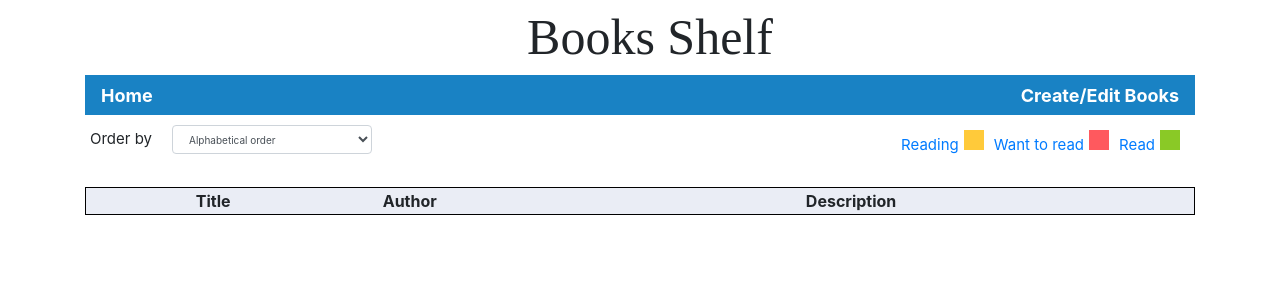
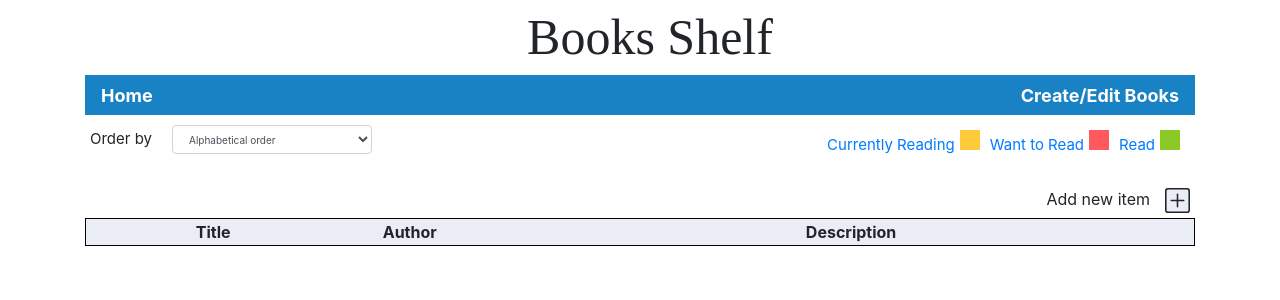
Before and after one commit to stdevelopr/bookShelf, a React (Create React App) app: page /category/read in a window 1280 px wide. Shown: the top 300 px of the page. Built offline with nearby package versions, Linux system fonts and the light colour scheme; a web font is replaced by a local one.

Commit message:
home, category add book action

```diff
--- /dev/null
+++ b/src/components/CreateBookFormModal.js
@@ -0,0 +1,157 @@
+import React, { useState, useEffect } from "react";
+import Row from "react-bootstrap/Row";
+import Col from "react-bootstrap/Col";
+import Form from "react-bootstrap/Form";
+import Modal from "react-bootstrap/Modal";
+import Button from "react-bootstrap/Button";
+import { useDispatch, useSelector } from "react-redux";
+import { sagaBookTypes } from "../store/sagas/books";
+
+export default function CreateBookFormModal({
+  createModalOpen,
+  setCreateModalOpen,
+  category
+}) {
+  const [bookTitle, setBookTitle] = useState("");
+  const [bookAuthor, setBookAuthor] = useState("");
+  const [bookDescription, setBookDescription] = useState("");
+  const [bookCategory, setBookCategory] = useState("");
+  const categories = useSelector(state => state.categories);
+  const dispatch = useDispatch();
+
+  useEffect(() => {
+    setBookCategory(categories[category]);
+  }, [category, createModalOpen]);
+
+  const getCategoryKey = value => {
+    return (
+      Object.keys(categories).find(
+        category => categories[category] === value
+      ) || null
+    );
+  };
+
+  const createBook = () => {
+    dispatch({
+      type: sagaBookTypes.ADD_NEW_BOOK,
+      payload: {
+        title: bookTitle ? bookTitle : "null",
+        author: bookAuthor,
+        description: bookDescription,
+        category: getCategoryKey(bookCategory),
+        deleted: false
+      }
+    });
+    handleClose();
+  };
+
+  const handleClose = () => {
+    setBookTitle("");
+    setBookAuthor("");
+    setBookDescription("");
+    setBookCategory("");
+    setCreateModalOpen(false);
+  };
+
+  return (
+    <Modal show={createModalOpen} onHide={() => setCreateModalOpen(false)}>
+      <Modal.Header closeButton>
+        <Modal.Title>New book</Modal.Title>
+      </Modal.Header>
+      <Modal.Body>
+        <div>
+          <Form>
+            <Form.Group as={Row} controlId="formHorizontalEmail">
+              <Form.Label column sm={2}>
+                Title
+              </Form.Label>
+              <Col sm={10}>
+                <Form.Control
+                  type="title"
+                  placeholder="Title"
+                  value={bookTitle}
+                  onChange={e => setBookTitle(e.target.value)}
+                />
+              </Col>
+            </Form.Group>
+
+            <Form.Group as={Row} controlId="formHorizontalPassword">
+              <Form.Label column sm={2}>
+                Author
+              </Form.Label>
+              <Col sm={10}>
+                <Form.Control
+                  type="author"
+                  value={bookAuthor}
+                  onChange={e => setBookAuthor(e.target.value)}
+                  placeholder="Author"
+                />
+              </Col>
+            </Form.Group>
+            <fieldset>
+              <Form.Group as={Row}>
+                <Form.Label as="legend" column sm={2}>
+                  Categories
+                </Form.Label>
+                <Col sm={10}>
+                  <Form.Check
+                    type="radio"
+                    label="Currently Reading"
+                    name="Currently Reading"
+                    id="Currently Reading"
+                    onChange={e =>
+                      setBookCategory(e.target.getAttribute("name"))
+                    }
+                    checked={bookCategory === "Currently Reading"}
+                  />
+                  <Form.Check
+                    type="radio"
+                    label="Want to Read"
+                    name="Want to Read"
+                    id="Want to Read"
+                    onChange={e =>
+                      setBookCategory(e.target.getAttribute("name"))
+                    }
+                    checked={bookCategory === "Want to Read"}
+                  />
+                  <Form.Check
+                    type="radio"
+                    label="Read"
+                    name="Read"
+                    id="Read"
+                    onChange={e =>
+                      setBookCategory(e.target.getAttribute("name"))
+                    }
+                    checked={bookCategory === "Read"}
+                  />
+                </Col>
+              </Form.Group>
+            </fieldset>
+            <Form.Group controlId="exampleForm.ControlTextarea1">
+              <Form.Label>Description</Form.Label>
+              <Form.Control
+                as="textarea"
+                rows="3"
+                value={bookDescription}
+                onChange={e => setBookDescription(e.target.value)}
+              />
+            </Form.Group>
+          </Form>
+        </div>
+      </Modal.Body>
+      <Modal.Footer>
+        <Button variant="secondary" onClick={() => handleClose()}>
+          Close
+        </Button>
+        <Button
+          variant="primary"
+          onClick={() => {
+            createBook();
+          }}
+        >
+          Save
+        </Button>
+      </Modal.Footer>
+    </Modal>
+  );
+}
--- /dev/null
+++ b/src/components/CreateBookIcon.js
@@ -0,0 +1,32 @@
+import React, { useState } from "react";
+import Row from "react-bootstrap/Row";
+import { BsPlusSquare } from "react-icons/bs";
+import Navbar from "react-bootstrap/Navbar";
+import { Link } from "react-router-dom";
+
+export default function CreateBookIcon({ setCreateModalOpen }) {
+  return (
+    <Row>
+      <div style={{ width: "100%", textAlign: "right" }}>
+        <div
+          style={{
+            marginRight: "20px",
+            marginBottom: "5px",
+            width: "fit-content",
+            display: "inline-block"
+          }}
+          onClick={() => setCreateModalOpen(true)}
+        >
+          Add new item
+          <BsPlusSquare
+            style={{
+              fontSize: "25px",
+              marginLeft: "15px",
+              backgroundColor: "#eaedf5"
+            }}
+          />
+        </div>
+      </div>
+    </Row>
+  );
+}
--- a/src/components/OrderByContainer.js
+++ b/src/components/OrderByContainer.js
@@ -1,31 +1,9 @@
-import React, { useState, useEffect } from "react";
-import { withRouter } from "react-router";
+import React from "react";
 import { Link } from "react-router-dom";
 import Form from "react-bootstrap/Form";
 import Row from "react-bootstrap/Row";
 
-export default function OrderByContainer({
-  sortedBooks,
-  setSortedBooks,
-  category
-}) {
-  const [orderBy, setOrderBy] = useState("Alphabetical order");
-  useEffect(() => {
-    sortedBooks.sort((a, b) => {
-      if (orderBy === "Alphabetical order")
-        return a["title"].localeCompare(b["title"]);
-      else if (orderBy === "Creation date asc") {
-        if (a["timestamp"] < b["timestamp"]) return -1;
-        else return 1;
-      } else if (orderBy === "Creation date desc") {
-        if (a["timestamp"] > b["timestamp"]) return -1;
-        else return 1;
-      }
-    });
-
-    setSortedBooks([...sortedBooks]);
-  }, [orderBy, category]);
-
+export default function OrderByContainer({ setOrderBy, orderBy }) {
   return (
     <Row
       style={{
@@ -58,9 +36,16 @@ export default function OrderByContainer({
         <option>Creation date asc</option>
         <option>Creation date desc</option>
       </Form.Control>
-      <div style={{ display: "inline-flex", float: "right", marginTop: "5px" }}>
+      <div
+        style={{
+          display: "inline-flex",
+          float: "right",
+          marginTop: "5px",
+          marginLeft: "20px"
+        }}
+      >
         <Link to="/category/reading">
-          <span style={{ margin: "0px 5px 0px 10px" }}>Reading</span>
+          <span style={{ margin: "0px 5px 0px 10px" }}>Currently Reading</span>
           <span
             style={{
               backgroundColor: "#ffca3a",
@@ -71,7 +56,7 @@ export default function OrderByContainer({
           ></span>
         </Link>
         <Link to="/category/wantToRead">
-          <span style={{ margin: "0px 5px 0px 10px" }}>Want to read</span>
+          <span style={{ margin: "0px 5px 0px 10px" }}>Want to Read</span>
           <span
             style={{
               backgroundColor: "#ff595e",
--- a/src/index.css
+++ b/src/index.css
@@ -1,3 +1,3 @@
-html {
+/* html {
   overflow-y: scroll;
-}
+} */
--- a/src/pages/BookCategory.js
+++ b/src/pages/BookCategory.js
@@ -1,6 +1,8 @@
 import React, { useState, useEffect } from "react";
 import ShelfContainer from "../components/ShelfContainer";
 import OrderByContainer from "../components/OrderByContainer";
+import CreateBookIcon from "../components/CreateBookIcon";
+import CreateBookFormModal from "../components/CreateBookFormModal";
 import { useSelector } from "react-redux";
 import { useParams } from "react-router";
 import { withRouter } from "react-router";
@@ -8,23 +10,36 @@ import "./Home.scss";
 
 function BookCategory({ history }) {
   const { category } = useParams();
-  const books = useSelector(state =>
-    state.books.filter(
-      book => book.category === (category === "null" ? null : category)
-    )
+  const books = useSelector(state => state.books);
+
+  const categoryBooks = books.filter(
+    book => book.category === (category === "null" ? null : category)
   );
+  const [bookCategory, setBookCategory] = useState(category);
   const [sortedBooks, setSortedBooks] = useState(books);
+  const [orderBy, setOrderBy] = useState("Alphabetical order");
+  const [createModalOpen, setCreateModalOpen] = useState(false);
+
   useEffect(() => {
-    setSortedBooks(books);
-  }, [category]);
+    categoryBooks.sort((a, b) => {
+      if (orderBy === "Alphabetical order")
+        return a["title"].localeCompare(b["title"]);
+      else if (orderBy === "Creation date asc") {
+        if (a["timestamp"] < b["timestamp"]) return -1;
+        else return 1;
+      } else if (orderBy === "Creation date desc") {
+        if (a["timestamp"] > b["timestamp"]) return -1;
+        else return 1;
+      } else return 0;
+    });
+    setSortedBooks(categoryBooks);
+    setBookCategory(category);
+  }, [books, category, orderBy]);
 
   return (
     <ShelfContainer>
-      <OrderByContainer
-        sortedBooks={sortedBooks}
-        setSortedBooks={setSortedBooks}
-        category={category}
-      />
+      <OrderByContainer orderBy={orderBy} setOrderBy={setOrderBy} />
+      <CreateBookIcon setCreateModalOpen={setCreateModalOpen} />
       <table>
         <thead>
           <tr>
@@ -60,6 +75,11 @@ function BookCategory({ history }) {
           ))}
         </tbody>
       </table>
+      <CreateBookFormModal
+        createModalOpen={createModalOpen}
+        setCreateModalOpen={setCreateModalOpen}
+        category={bookCategory}
+      />
     </ShelfContainer>
   );
 }
--- a/src/pages/Home.js
+++ b/src/pages/Home.js
@@ -1,32 +1,46 @@
-import React, { useState } from "react";
+import React, { useState, useEffect } from "react";
 import ShelfContainer from "../components/ShelfContainer";
 import OrderByContainer from "../components/OrderByContainer";
+import CreateBookIcon from "../components/CreateBookIcon";
+import CreateBookFormModal from "../components/CreateBookFormModal";
 import { withRouter } from "react-router";
 import { useSelector } from "react-redux";
 import "./Home.scss";
 
 function Home({ history }) {
-  const [sortedBooks, setSortedBooks] = useState(
-    useSelector(state => state.books)
-  );
+  const books = useSelector(state => state.books);
+  const [createModalOpen, setCreateModalOpen] = useState(false);
+  const [readingBooksCategory, setReadingBooksCategory] = useState([]);
+  const [wantToReadBooksCategory, setWantToReadBooksCategory] = useState([]);
+  const [readBooksCategory, setReadBooksCategory] = useState([]);
+  const [nullBooksCategory, setNullBooksCategory] = useState([]);
+  const [orderBy, setOrderBy] = useState("Alphabetical order");
 
-  const nullBooksCategory = sortedBooks.filter(book => book.category === null);
-  const readingBooksCategory = sortedBooks.filter(
-    book => book.category === "reading"
-  );
-  const wantToReadBooksCategory = sortedBooks.filter(
-    book => book.category === "wantToRead"
-  );
-  const readBooksCategory = sortedBooks.filter(
-    book => book.category === "read"
-  );
+  useEffect(() => {
+    books.sort((a, b) => {
+      if (orderBy === "Alphabetical order")
+        return a["title"].localeCompare(b["title"]);
+      else if (orderBy === "Creation date asc") {
+        if (a["timestamp"] < b["timestamp"]) return -1;
+        else return 1;
+      } else if (orderBy === "Creation date desc") {
+        if (a["timestamp"] > b["timestamp"]) return -1;
+        else return 1;
+      } else return 0;
+    });
+    setReadingBooksCategory(books.filter(book => book.category === "reading"));
+    setWantToReadBooksCategory(
+      books.filter(book => book.category === "wantToRead")
+    );
+    setReadBooksCategory(books.filter(book => book.category === "read"));
+    setNullBooksCategory(books.filter(book => book.category === null));
+  }, [books, orderBy]);
 
   return (
     <ShelfContainer>
-      <OrderByContainer
-        sortedBooks={sortedBooks}
-        setSortedBooks={setSortedBooks}
-      />
+      <OrderByContainer orderBy={orderBy} setOrderBy={setOrderBy} />
+
+      <CreateBookIcon setCreateModalOpen={setCreateModalOpen} />
 
       <table>
         <thead>
@@ -38,17 +52,9 @@ function Home({ history }) {
           </tr>
         </thead>
         <tbody>
-          {nullBooksCategory.length > 0 && (
-            <tr
-              style={{
-                backgroundColor: "white"
-              }}
-            >
-              <td rowSpan={nullBooksCategory.length + 1}></td>
-            </tr>
-          )}
           {nullBooksCategory.map(book => (
             <tr key={book.id} onClick={() => history.push("/book/" + book.id)}>
+              <td></td>
               <td>{book.title}</td>
               <td>{book.author}</td>
               <td>{book.description}</td>
@@ -110,6 +116,10 @@ function Home({ history }) {
           ))}
         </tbody>
       </table>
+      <CreateBookFormModal
+        createModalOpen={createModalOpen}
+        setCreateModalOpen={setCreateModalOpen}
+      />
     </ShelfContainer>
   );
 }
```
